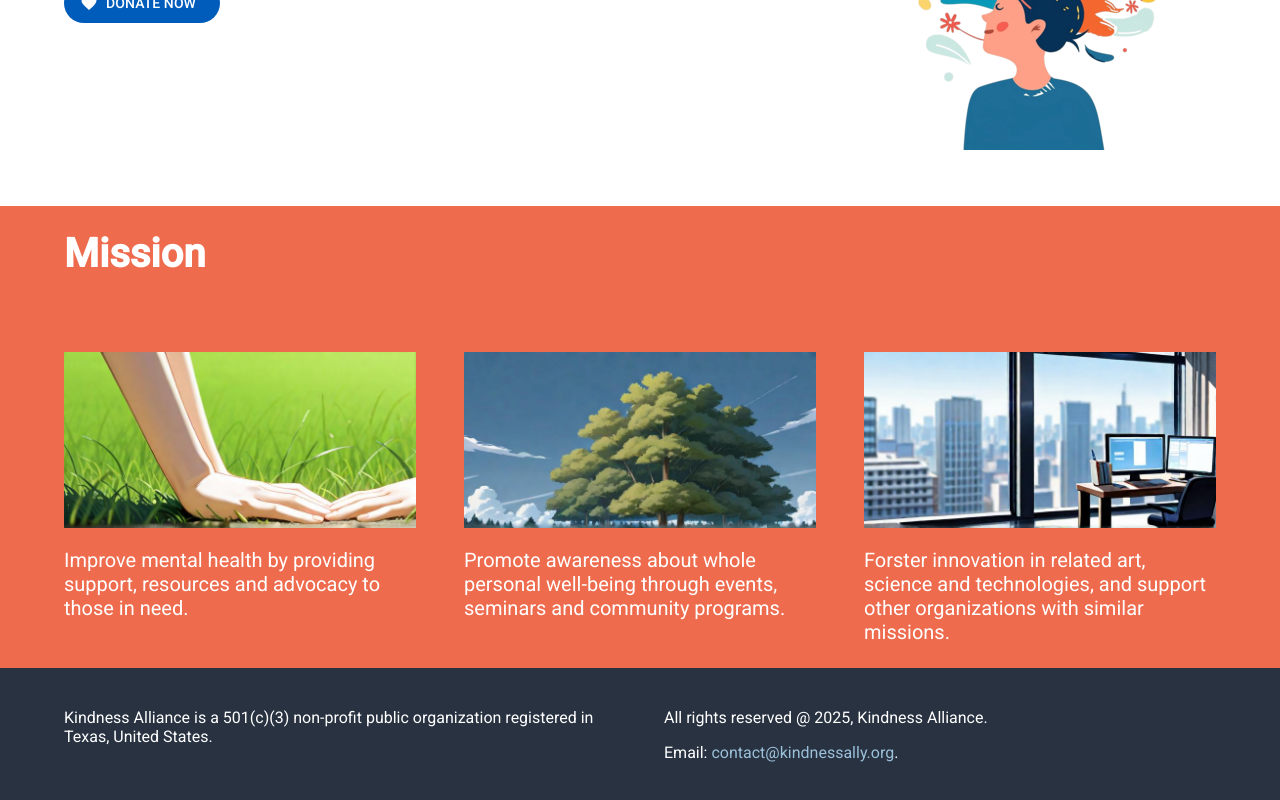
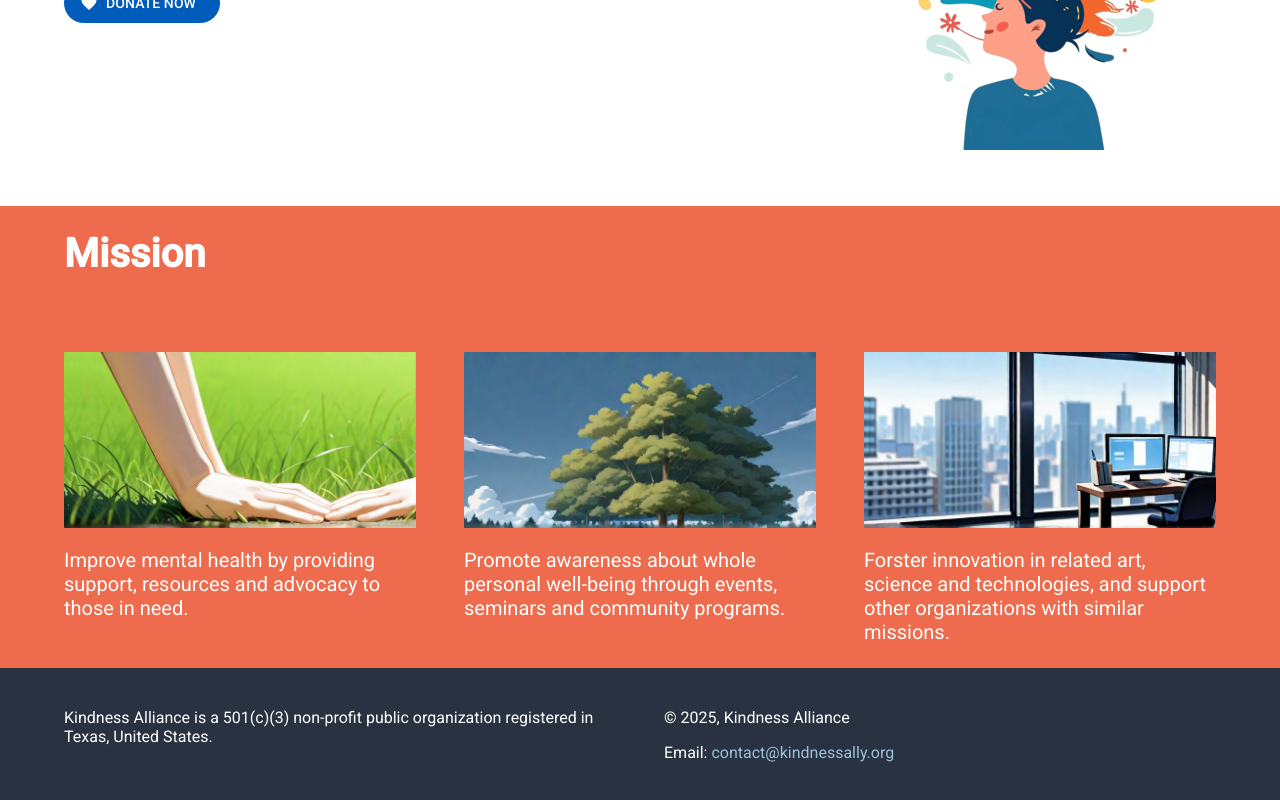
Before and after one commit to kindnessally/kindnessally.github.io, an Angular app: page / in a window 1280 px wide. Shown: the part 314-1114 px from the top of the page. Built offline with nearby package versions, Linux system fonts and the light colour scheme.

Commit message:
Copyright sign

```diff
--- a/src/app/app.html
+++ b/src/app/app.html
@@ -34,10 +34,9 @@
       </p>
     </div>
     <div class="half-block content">
-      <p>All rights reserved @ 2025, Kindness Alliance.</p>
+      <p>&copy; 2025, Kindness Alliance</p>
       <p>
-        Email:
-        <a href="mailto:contact@kindnessally.org">contact@kindnessally.org</a>.
+        Email: <a href="mailto:contact@kindnessally.org">contact@kindnessally.org</a>
       </p>
     </div>
   </div>
```
